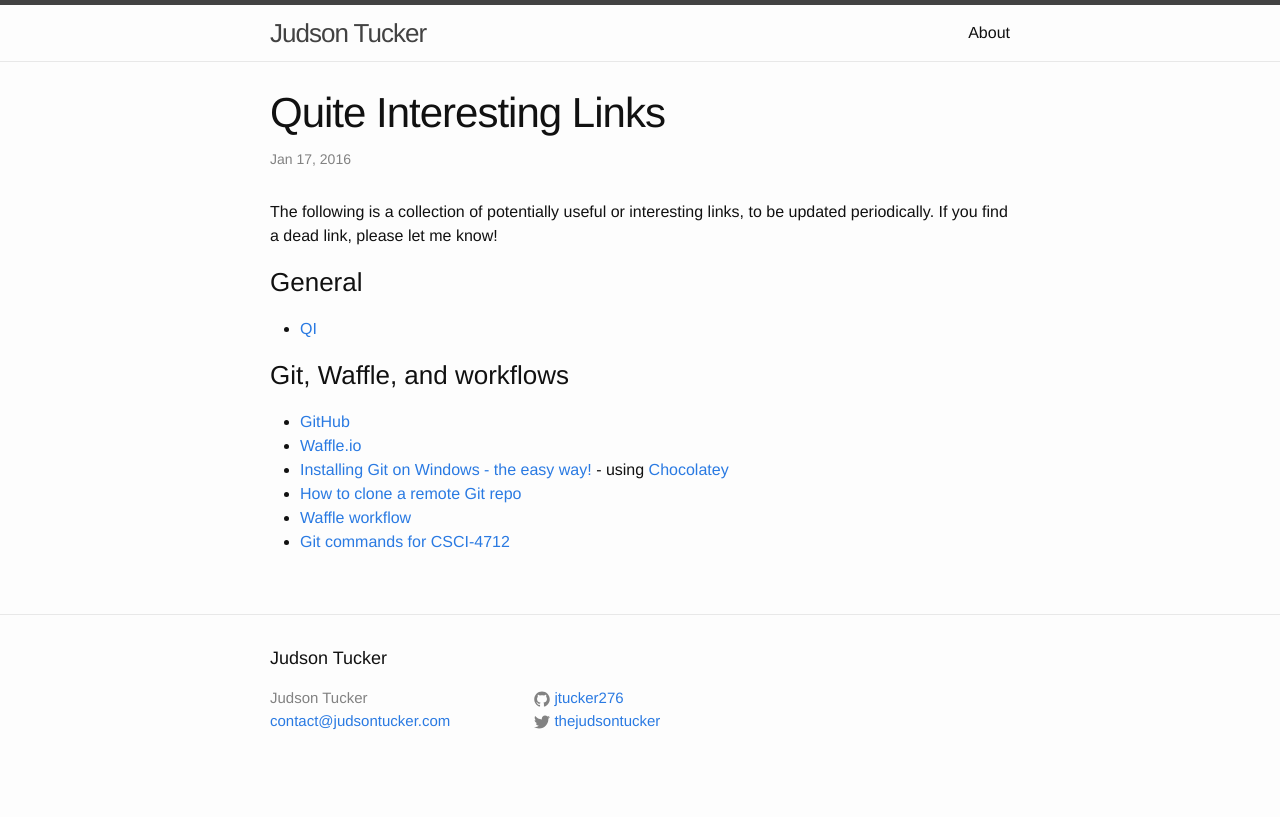
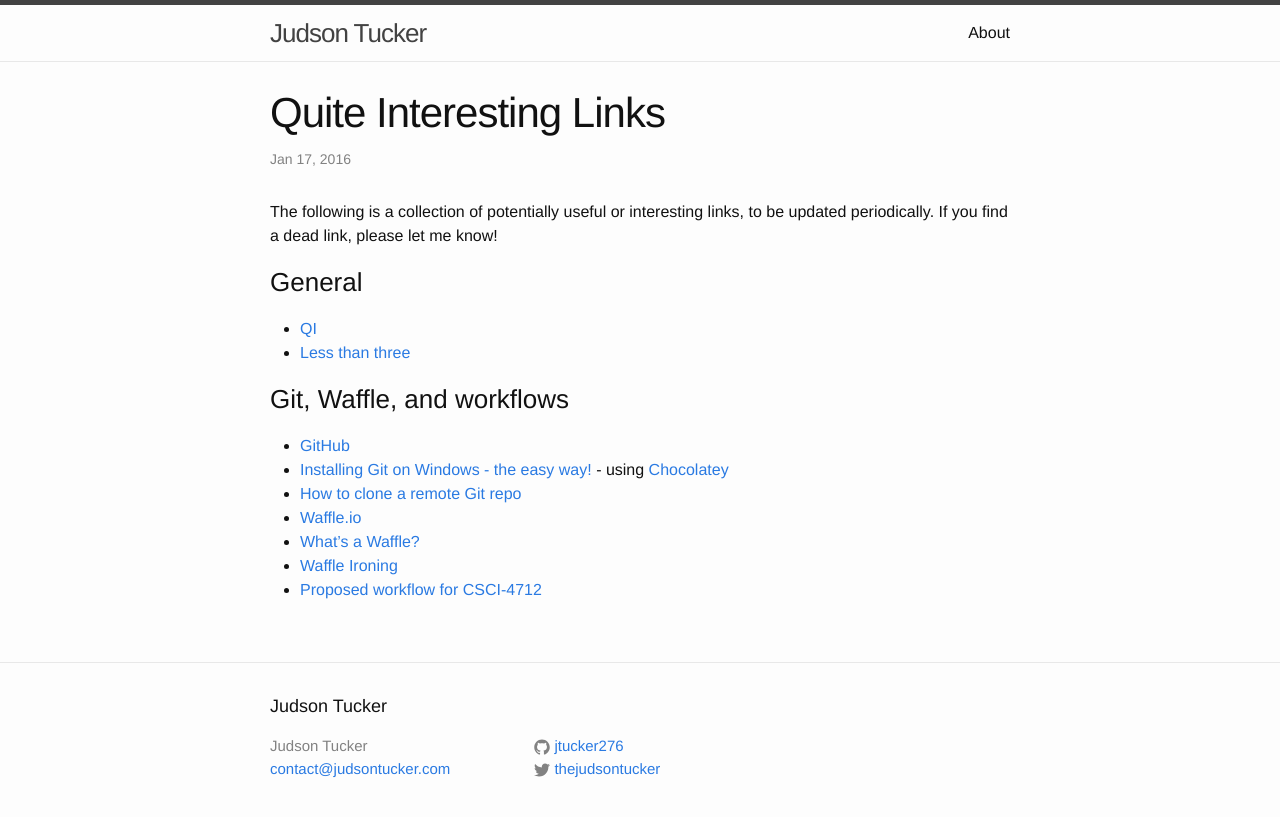
Before and after one commit to jtucker276/jtucker276.github.io, a Jekyll site: the page built from _posts/2016-01-17-Quite-Interesting-Links.markdown, in a window 1280 px wide. Shown: the top 817 px of the page. Built offline with Jekyll 4.4.1, drawn with Linux system fonts in a browser that asks for light colours.

Commit message:
updating links

```diff
--- a/_posts/2016-01-17-Quite-Interesting-Links.markdown
+++ b/_posts/2016-01-17-Quite-Interesting-Links.markdown
@@ -9,18 +9,22 @@
 
 ### General
 - [QI][qi-l]
+- [Less than three][llt]
 
 ### Git, Waffle, and workflows
 - [GitHub][github-l]
-- [Waffle.io][waffle-l]
 - [Installing Git on Windows - the easy way!][gitinstall-l] - using [Chocolatey][choc-l]
 - [How to clone a remote Git repo][gitclone-l]
-- [Waffle workflow][wwf-l]
-- [Git commands for CSCI-4712][csci4712-l]
+- [Waffle.io][waffle-l]
+- [What's a Waffle?][wafflei-l]
+- [Waffle Ironing][wwf-l]
+- [Proposed workflow for CSCI-4712][csci4712-l]
 
 [qi-l]: http://qi.com
+[llt]: http://cdn.teen.com/wp-content/uploads/2014/10/taylor-swift-heart.gif
 [github-l]: http://github.com
 [waffle-l]: http://waffle.io
+[wafflei-l]: https://youtu.be/yEbRaA3rYuA
 [gitinstall-l]: https://mva.microsoft.com/en-us/training-courses/using-git-with-visual-studio-2013-jump-start-8306?l=WGG4QtYy_8604984382
 [choc-l]: https://chocolatey.org
 [gitclone-l]: https://help.github.com/articles/cloning-a-repository/
```
